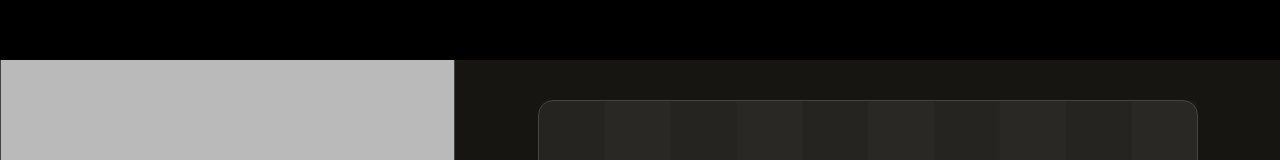
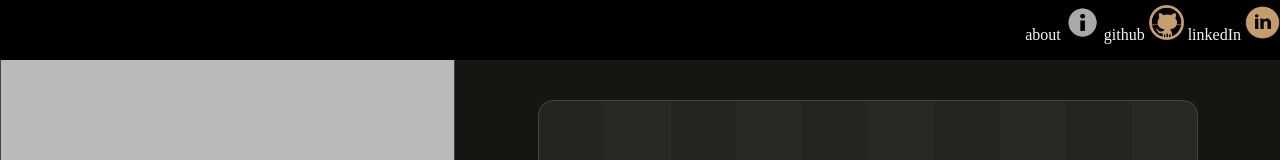
Before and after one commit to hexaquarks/chess_assess, a Vue app: page / in a window 1280 px wide. Shown: the top 160 px of the page. Built offline with nearby package versions, Linux system fonts and the light colour scheme.

Commit message:
Some minor changes and added git ignore for build vue  directories

```diff
--- a/src/components/Navbar.vue
+++ b/src/components/Navbar.vue
@@ -1,21 +1,54 @@
 <template>
   <div class="navbar">
-
+    <div class="home" >
+        <!-- home Icon here -->
+    </div>
+    <div class="handles" >
+      <span> about </span>
+      <img :src="informationIcon" />
+      <span> github </span>
+      <img :src="githubIcon" />
+      <span> linkedIn </span>
+      <img :src="linkedinIcon" />
+      <!-- about, github linkedin  -->
+    </div>
   </div>
 </template>
 
 <script>
 export default {
-  data() {},
+  data() {
+    return {
+      githubIcon: require('@/assets/githubOrange.png'),
+      linkedinIcon: require('@/assets/linkedinIcon.png'),
+      informationIcon: require('@/assets/informationIcon.jpg'),
+    }
+  },
 };
 </script>
 
 <style lang="css">
    .navbar {
+       display: flex;
+       justify-content: flex-end;
        position: absolute;
        top: 0;
        height: 60px;
        background-color: black;
        width: 100%;
+       align-content: center;
+   }
+   .handles{
+     width: auto;
+     /* justify-content: center;
+     align-content: center; */
+   }
+   span {
+     width: fit-content;
+     color: aliceblue;
+   }
+   .navbar .handles img{
+     margin-top: 5px;
+     width: 35px; height:35px;
    }
 </style>
--- a/src/components/Page.vue
+++ b/src/components/Page.vue
@@ -41,7 +41,7 @@ export default {
       chartDataProps: {},
       chartOptionProps: {},
       newArrLength: 0,
-      arrStep: 0
+      arrStep: 0,
     };
   },
   methods: {
@@ -50,28 +50,26 @@ export default {
       this.timeInformationList = time[0];
       this.generateChartDataProps();
       this.generateChartOptionProps();
-
     },
     reformatArray: function (time) {
+      let arrLength = time.length;
+      var step = 1;
 
-      let arrLength = time.length;
-      var step  = 1;
-
-      if(arrLength > 20) {
+      if (arrLength > 20) {
         // reduce the array to 20
-        if(arrLength % 20 === 0) {
+        if (arrLength % 20 === 0) {
           step = arrLength / 20;
         } else {
           var found = 0;
-          for(var i = 15; i< 25 ;++i)  {
-            if(arrLength % i === 0) {
+          for (var i = 15; i < 25; ++i) {
+            if (arrLength % i === 0) {
               step = arrLength / i;
               found = 1;
               break;
             }
           }
           if (found !== 1) {
-            arrLength  -= arrLength % 20
+            arrLength -= arrLength % 20;
             step = arrLength / 20;
           }
         }
@@ -90,7 +88,9 @@ export default {
       this.reformatArray(this.timeInformationList);
 
       this.chartDataProps = {
-        labels: [...Array(Math.floor(this.newArrLength/this.arrStep) + 1).keys() ].map((i) => i * this.arrStep),
+        labels: [
+          ...Array(Math.floor(this.newArrLength / this.arrStep) + 1).keys(),
+        ].map((i) => i * this.arrStep),
         datasets: [
           {
             label: "Your half times",
@@ -117,16 +117,27 @@ export default {
         maintainAspectRatio: true,
         height: "300px",
         plugins: {
+          scales: {
+            xaxis: {
+              fontSize:30
+            },
+            label: {
+              fontSize: 30
+            },
+            scaleLabel: {
+              fontSize: 30,
+            },
+          },
           filler: {
             propagate: false,
           },
           legend: {
             labels: {
               font: {
-                size: 24
-              }
-            }
-          }
+                size: 24,
+              },
+            },
+          },
         },
       };
     },
```
Also changed, not shown: src/assets/githubOrange.png (added), src/assets/linkedinIcon.png (added).
